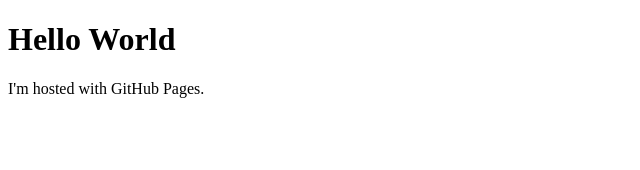
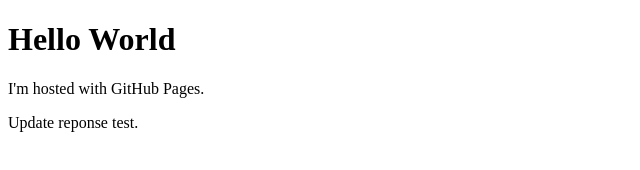
Before and after one commit to meop-ufscar/meop-ufscar.github.io, a plain HTML site: page index.html in a window 1280 px wide. Shown: the whole page, without its empty margins (0-640 px from the left). Drawn offline with Linux system fonts and the light colour scheme.

Commit message:
update
teste

```diff
--- a/index.html
+++ b/index.html
@@ -3,5 +3,7 @@
 <body>
 <h1>Hello World</h1>
 <p>I'm hosted with GitHub Pages.</p>
+<p>Update reponse test.</p>
+
 </body>
 </html>
```
